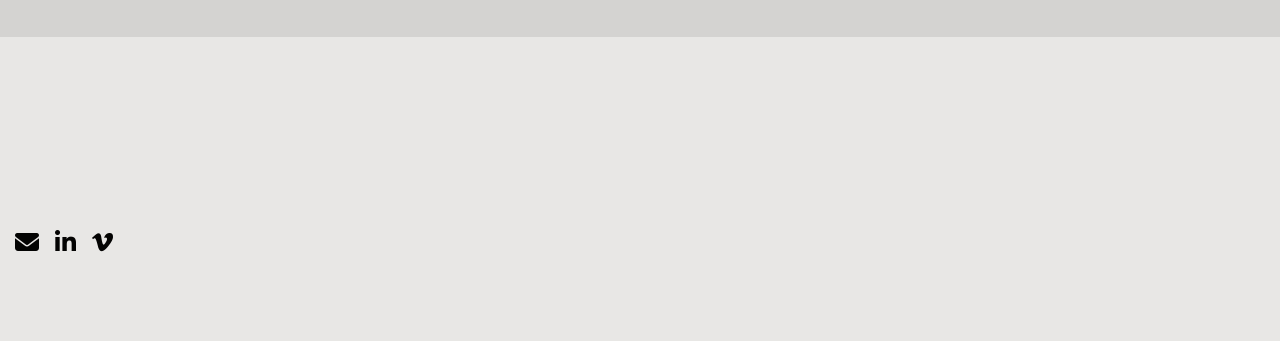
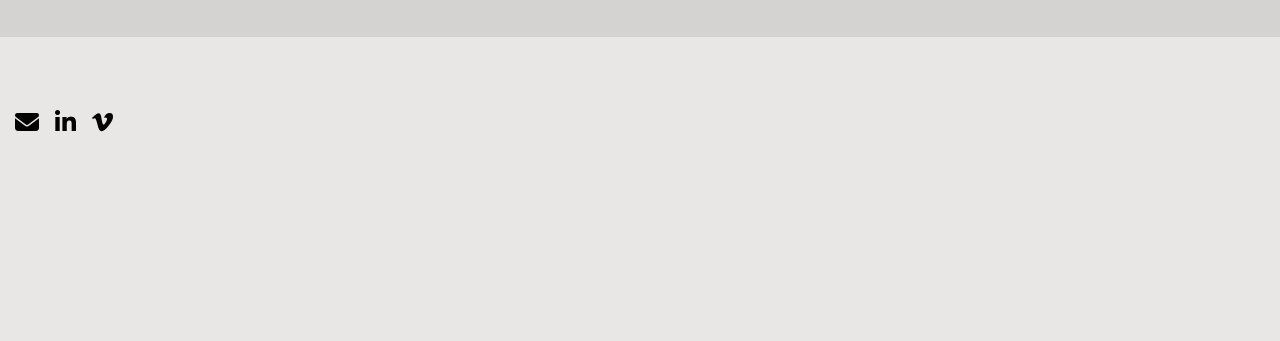
Before and after one commit to hdauleac/hdauleac.github.io, a Jekyll site: the page built from pages/home.md, in a window 1280 px wide. Shown: the part 1733-2074 px from the top of the page. Built offline with Jekyll 4.4.1, drawn with Linux system fonts in a browser that asks for light colours; after the commit the page ends 1922 px from its top, so only the background shows below that.

Commit message:
Mise à jour du footer

```diff
--- a/_sass/framework/zerostatic/_footer.scss
+++ b/_sass/framework/zerostatic/_footer.scss
@@ -1,6 +1,6 @@
 .footer {
-  padding-top: calc(var(--section-padding) * 2);
-  padding-bottom: calc(var(--section-padding) * 2);
+  padding-top: calc(var(--section-padding) * 0.5);
+  padding-bottom: calc(var(--section-padding) * 0.5);
   background-color: var(--color-base-bg);
   color: var(--color-base-text);
   font-size: 15px;
```
